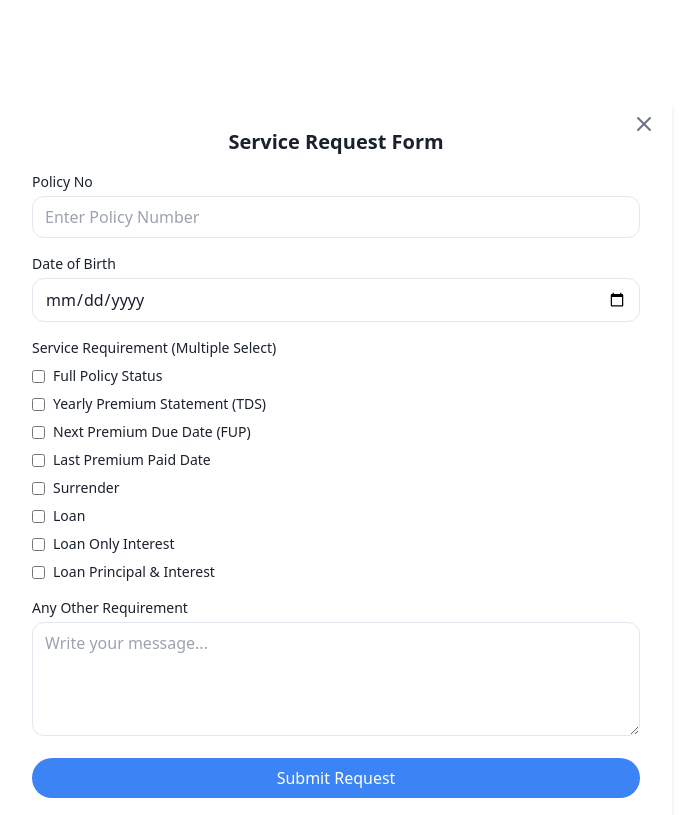
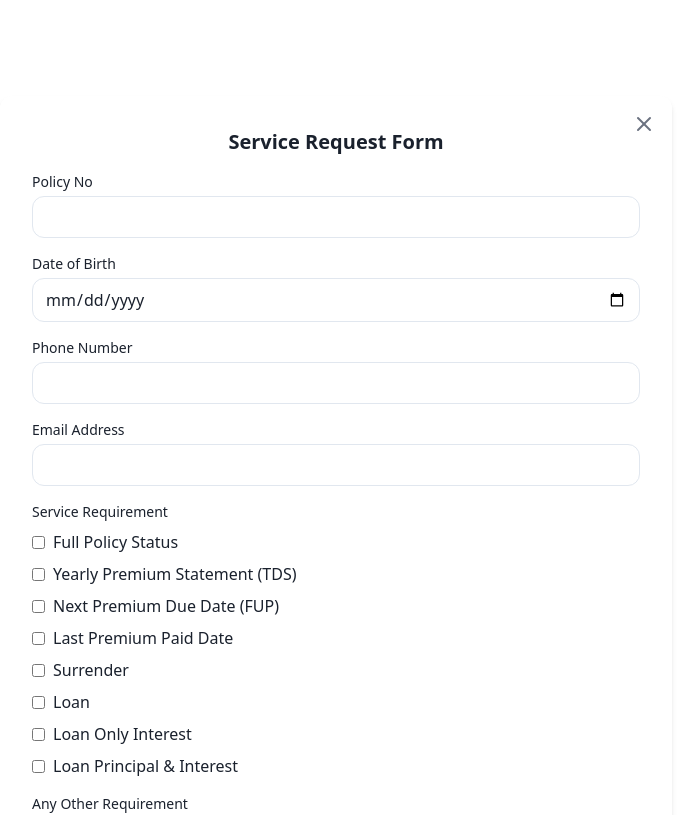
Before and after one commit to ulmind-com/smart-invest-solutions, a React (Vite) app: page /form in a window 1280 px wide. Shown: the top 815 px of the page, without its empty margins (304-986 px from the left). Built offline with nearby package versions, Linux system fonts and the light colour scheme; the HTML template or start-up script is replaced by a standard one.

Commit message:
modify form

```diff
--- a/src/components/ServiceForm.tsx
+++ b/src/components/ServiceForm.tsx
@@ -1,13 +1,14 @@
 import { useState } from "react";
 import { Link } from "react-router-dom";
 import { X } from "lucide-react";
-
 
 const ServiceForm = () => {
   const [formData, setFormData] = useState({
     policyNo: "",
     dob: "",
-        services: [],
+    phone: "",
+    email: "",
+    services: [] as string[],
     message: "",
   });
 
@@ -31,63 +32,58 @@ const ServiceForm = () => {
     }));
   };
 
-    // const handleSubmit = (e: React.FormEvent) => {
-    //     e.preventDefault();
-    //     console.log(formData);
-    //     alert("Form submitted successfully!");
-    // };
-
-
-
   const handleSubmit = async (e: React.FormEvent) => {
     e.preventDefault();
 
     const form = new FormData();
-
-  form.append("access_key", "197edb17-367c-40e2-b40c-6db7467af55b"); // 🔴 Replace with your real key
+    form.append("access_key", "197edb17-367c-40e2-b40c-6db7467af55b");
     form.append("subject", "New Service Request");
     form.append("from_name", "Smart Invest Website");
 
     form.append("Policy No", formData.policyNo);
     form.append("Date of Birth", formData.dob);
+    form.append("Phone", formData.phone);
+    form.append("Email", formData.email || "Not provided");
     form.append("Services", formData.services.join(", "));
     form.append("Message", formData.message || "No message");
 
     try {
-    const response = await fetch("https://api.web3forms.com/submit", {
+      const res = await fetch("https://api.web3forms.com/submit", {
         method: "POST",
         body: form,
       });
 
-    const result = await response.json();
+      const data = await res.json();
 
-    if (result.success) {
+      if (data.success) {
         alert("✅ Form submitted successfully!");
         setFormData({
           policyNo: "",
           dob: "",
+          phone: "",
+          email: "",
           services: [],
           message: "",
         });
       } else {
-      alert("❌ Failed to submit form.");
+        alert("❌ Submission failed.");
       }
     } catch (error) {
-    alert("❌ Something went wrong. Try again.");
       console.error(error);
+      alert("❌ Something went wrong.");
     }
   };
 
-
   return (
     <div className="w-full max-w-2xl mx-auto bg-white p-6 sm:p-8 rounded-xl shadow-md mt-24 relative">
+      {/* Close Button */}
       <Link
         to="/"
-                className="absolute top-4 right-4 text-gray-500 hover:text-red-500 transition"
-                title="Close"
+        className="absolute top-4 right-4 text-gray-500 hover:text-red-500"
       >
         <X className="w-6 h-6" />
       </Link>
+
       <h2 className="text-xl font-semibold mb-4 text-center">
         Service Request Form
       </h2>
@@ -95,13 +91,10 @@ const ServiceForm = () => {
       <form onSubmit={handleSubmit} className="space-y-4">
         {/* Policy No */}
         <div>
-                    <label className="block text-sm font-medium mb-1">
-                        Policy No
-                    </label>
+          <label className="block text-sm font-medium mb-1">Policy No</label>
           <input
             type="text"
-                        className="w-full border rounded-lg px-3 py-2 focus:outline-none focus:ring-2 focus:ring-primary"
-                        placeholder="Enter Policy Number"
+            className="w-full border rounded-lg px-3 py-2"
             value={formData.policyNo}
             onChange={(e) =>
               setFormData({ ...formData, policyNo: e.target.value })
@@ -110,14 +103,14 @@ const ServiceForm = () => {
           />
         </div>
 
-                {/* Date of Birth */}
+        {/* DOB */}
         <div>
           <label className="block text-sm font-medium mb-1">
             Date of Birth
           </label>
           <input
             type="date"
-                        className="w-full border rounded-lg px-3 py-2 focus:outline-none focus:ring-2 focus:ring-primary"
+            className="w-full border rounded-lg px-3 py-2"
             value={formData.dob}
             onChange={(e) =>
               setFormData({ ...formData, dob: e.target.value })
@@ -126,20 +119,47 @@ const ServiceForm = () => {
           />
         </div>
 
+        {/* Phone */}
+        <div>
+          <label className="block text-sm font-medium mb-1">
+            Phone Number
+          </label>
+          <input
+            type="tel"
+            className="w-full border rounded-lg px-3 py-2"
+            value={formData.phone}
+            onChange={(e) =>
+              setFormData({ ...formData, phone: e.target.value })
+            }
+            required
+          />
+        </div>
+
+        {/* Email */}
+        <div>
+          <label className="block text-sm font-medium mb-1">
+            Email Address
+          </label>
+          <input
+            type="email"
+            className="w-full border rounded-lg px-3 py-2"
+            value={formData.email}
+            onChange={(e) =>
+              setFormData({ ...formData, email: e.target.value })
+            }
+          />
+        </div>
+
         {/* Services */}
         <div>
           <label className="block text-sm font-medium mb-2">
-                        Service Requirement (Multiple Select)
+            Service Requirement
           </label>
           <div className="space-y-2">
             {servicesList.map((service, index) => (
-                            <label
-                                key={index}
-                                className="flex items-center gap-2 text-sm"
-                            >
+              <label key={index} className="flex items-center gap-2">
                 <input
                   type="checkbox"
-                                    className="accent-blue-600"
                   checked={formData.services.includes(service)}
                   onChange={() => handleCheckboxChange(service)}
                 />
@@ -156,19 +176,18 @@ const ServiceForm = () => {
           </label>
           <textarea
             rows={4}
-                        className="w-full border rounded-lg px-3 py-2 focus:outline-none focus:ring-2 focus:ring-primary"
-                        placeholder="Write your message..."
+            className="w-full border rounded-lg px-3 py-2"
             value={formData.message}
             onChange={(e) =>
               setFormData({ ...formData, message: e.target.value })
             }
-                    ></textarea>
+          />
         </div>
 
-                {/* Submit Button */}
+        {/* Submit */}
         <button
           type="submit"
-                    className="w-full bg-primary text-white py-2 rounded-full hover:bg-primary/90 transition"
+          className="w-full bg-primary text-white py-2 rounded-full hover:bg-primary/90"
         >
           Submit Request
         </button>
```
Lines whose indentation alone changed are shown as unchanged.
